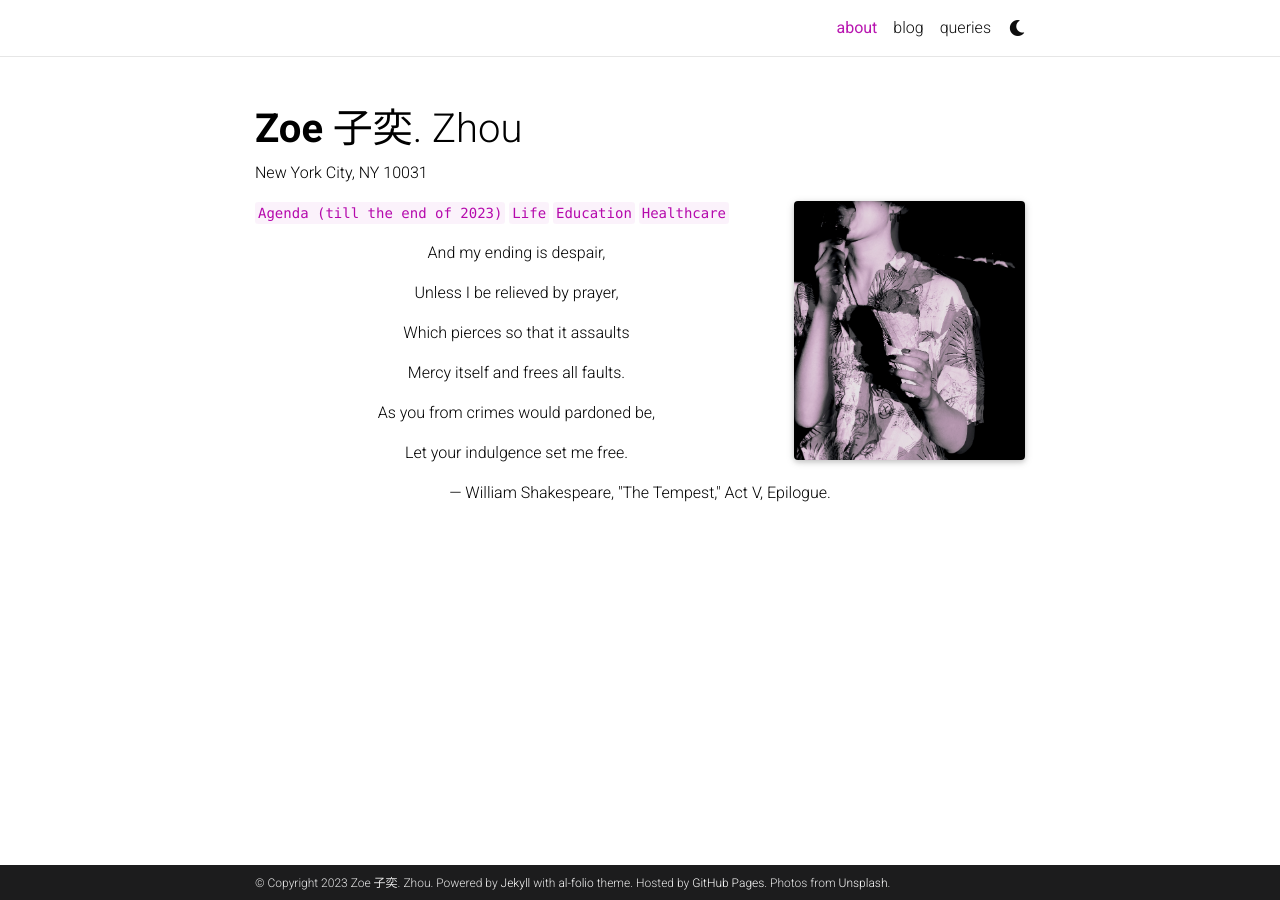
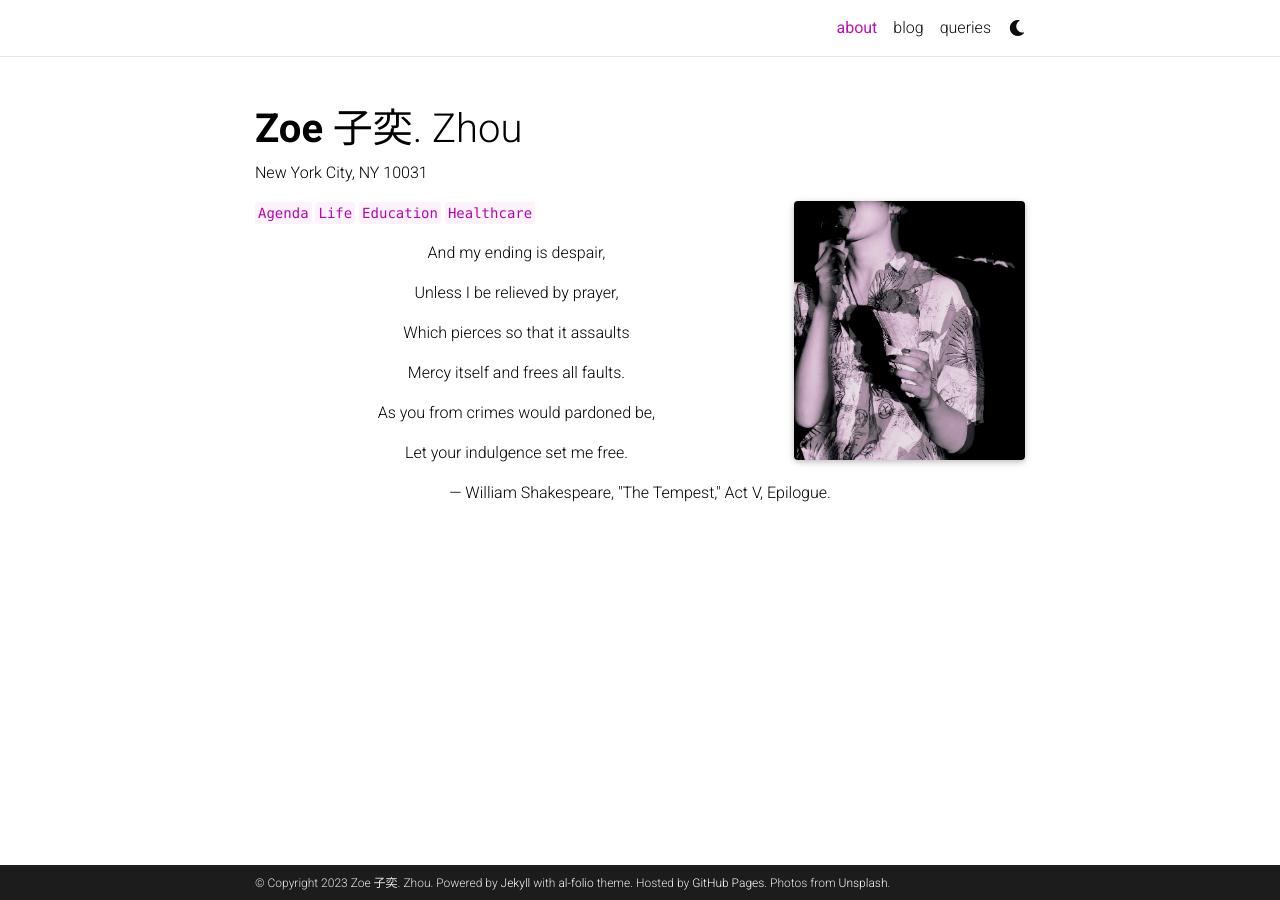
Before and after one commit to Zoewhat/Zoewhat.github.io, a Jekyll site: the page built from _pages/about.md, in a window 1280 px wide. Built offline with Jekyll 4.4.1, drawn with Linux system fonts in a browser that asks for light colours; full-size pictures stand in for the smaller copies a plugin makes; comment, search, counter and statistics services are not loaded; a style sheet for code colours, icons or effects is not loaded.

Commit message:
Update about.md

```diff
--- a/_pages/about.md
+++ b/_pages/about.md
@@ -12,8 +12,7 @@
 
 
 ---
-
-[`Agenda (till the end of 2023)`](https://brook-smash-1a0.notion.site/Log-43e222f3a13c417b97b777d3f479b9f8) [`Life`](https://brook-smash-1a0.notion.site/A-Life-5d091e1b1f1a4468807f1d22b9df0953) [`Education`](https://brook-smash-1a0.notion.site/Education-f6206a2ceffc48e08ecc24d6c44c19b9) [`Healthcare`](https://brook-smash-1a0.notion.site/Healthcare-8a762fdc3eb94631b0902ee34dd1c071)
+[`Agenda`](https://brook-smash-1a0.notion.site/Log-43e222f3a13c417b97b777d3f479b9f8) [`Life`](https://brook-smash-1a0.notion.site/A-Life-5d091e1b1f1a4468807f1d22b9df0953) [`Education`](https://brook-smash-1a0.notion.site/Education-f6206a2ceffc48e08ecc24d6c44c19b9) [`Healthcare`](https://brook-smash-1a0.notion.site/Healthcare-8a762fdc3eb94631b0902ee34dd1c071)
 
 <div align="center">
 
```
